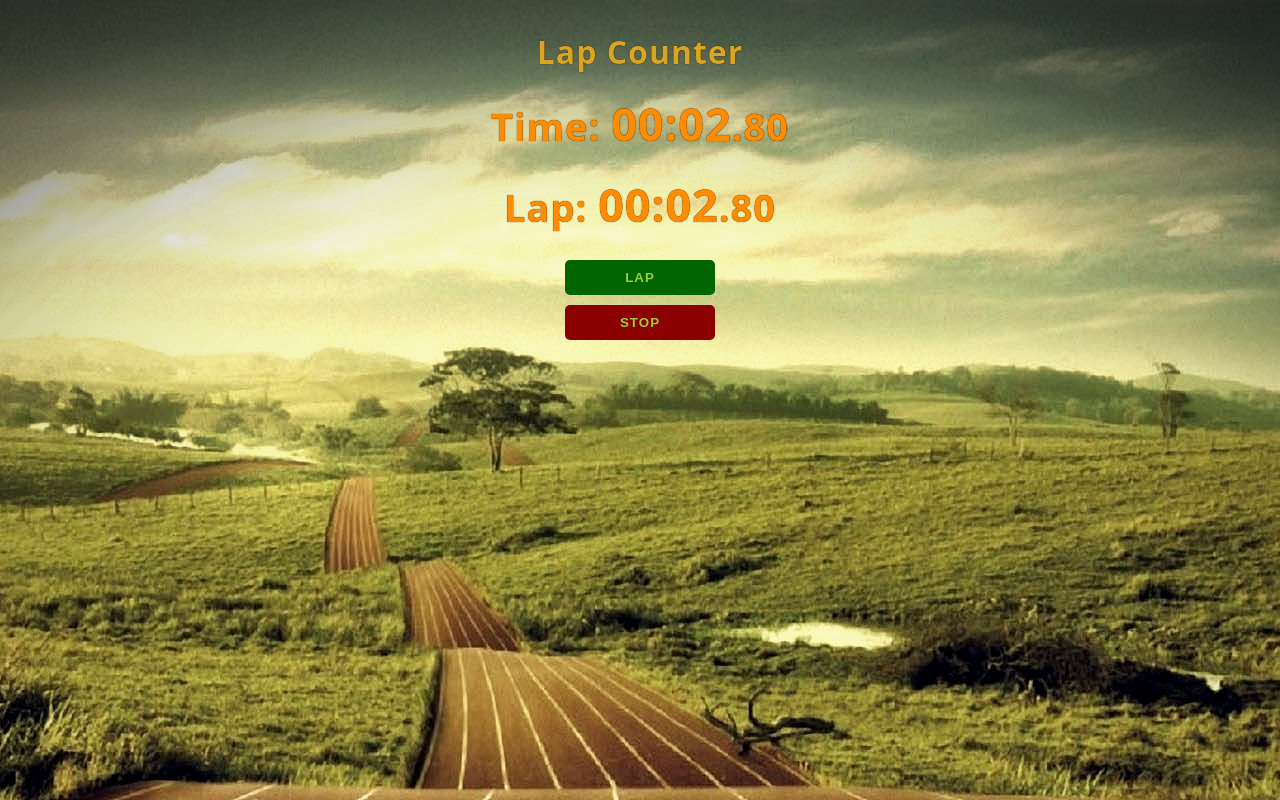
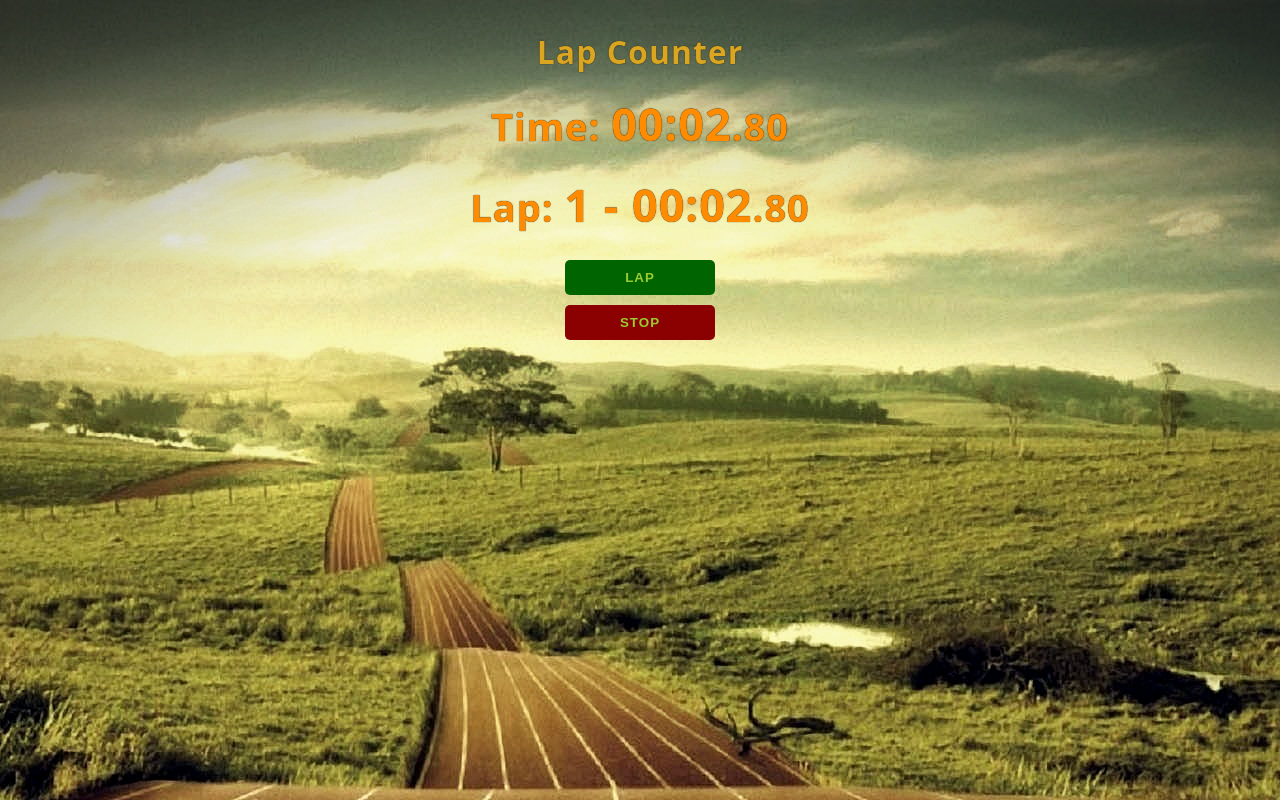
Before and after one commit to Eagle747/lap-counter, a plain HTML site: page index.html in a window 1280 px wide. Both pictures are taken after a click on the button "START". Drawn offline with Linux system fonts and the light colour scheme.

Commit message:
Add "lapCount" and change display to "00:00" for timerEl and lapEl

```diff
--- a/index.html
+++ b/index.html
@@ -12,13 +12,13 @@
         <!-- time -->
         <h2 class="smaller-text time-display">
             Time:
-            <span class="large-text" id="time-el">0:00</span>.<span id="time-hundreth-el">00</span>
+            <span class="large-text" id="time-el">00:00</span>.<span id="time-hundreth-el">00</span>
         </h2>
 
         <!-- lap-time -->
         <h2 class="smaller-text time-display">
             Lap:
-            <span class="large-text" id="lap-el">0 - 0:00</span>.<span id="lap-hundreth-el">00</span>
+            <span class="large-text" id="lap-el">0 - 00:00</span>.<span id="lap-hundreth-el">00</span>
         </h2>
 
         <!-- buttons -->
--- a/index.js
+++ b/index.js
@@ -40,7 +40,7 @@ function checkRedBtn() {
 function startClock() {
     // timerActive = true
     lapCount = 1
-    lapEl.innerText = `${lapCount} - 0:00`
+    lapEl.innerText = `${lapCount} - 00:00`
     timerActive = setInterval(timerRunning, 10)
 
     // change buttons
@@ -66,9 +66,9 @@ function timerRunning() {
                 }
             }
             timeEl.innerText =
-                `${(timerArr[2]!=0) ? `${timerArr[2]}:` :  "" }${
-                (timerArr[1]<10) ? `0${timerArr[1]}`:`${timerArr[1]}` }:${
-                (timerArr[0]<10) ? `0${timerArr[0]}`:`${timerArr[0]}`
+                `${(timerArr[2]!=0) ? `${timerArr[2]}:` :  "" }${   // hours
+                (timerArr[1]<10) ? `0${timerArr[1]}`:`${timerArr[1]}` }:${  // min
+                (timerArr[0]<10) ? `0${timerArr[0]}`:`${timerArr[0]}`   // sec
                 }`
             timerHundreth = 0
         }
@@ -91,9 +91,10 @@ function timerRunning() {
                 }
             }
             lapEl.innerText =
-                `${(lapArr[2]!=0) ? `${lapArr[2]}:` :  "" }${
-                (lapArr[1]<10) ? `0${lapArr[1]}`:`${lapArr[1]}` }:${
-                (lapArr[0]<10) ? `0${lapArr[0]}`:`${lapArr[0]}`
+                `${lapCount} - ${
+                (lapArr[2]!=0) ? `${lapArr[2]}:` :  "" }${  // hours
+                (lapArr[1]<10) ? `0${lapArr[1]}`:`${lapArr[1]}` }:${  // min
+                (lapArr[0]<10) ? `0${lapArr[0]}`:`${lapArr[0]}`   // sec
                 }`
             lapHundreth = 0
         }
@@ -138,7 +139,7 @@ function saveLap() {
     lapHundreth = 0
     lapArr = [0, 0, 0]
     lapHundrethEl.innerText = '00'
-    lapEl.innerText = `${lapCount} - 0:00`
+    lapEl.innerText = `${lapCount} - 00:00`
 }
 
 function resetAll() {
@@ -150,10 +151,10 @@ function resetAll() {
     lapHundreth = 0
     lapArr = [0, 0, 0]
 
-    timeEl.innerText = "0:00"
+    timeEl.innerText = "00:00"
     timeHundrethEl.innerText = "00"
 
-    lapEl.innerText = `${lapCount} - 0:00`
+    lapEl.innerText = `${lapCount} - 00:00`
     lapHundrethEl.innerText = "00"
 
     outputEl.innerText = ""
```
